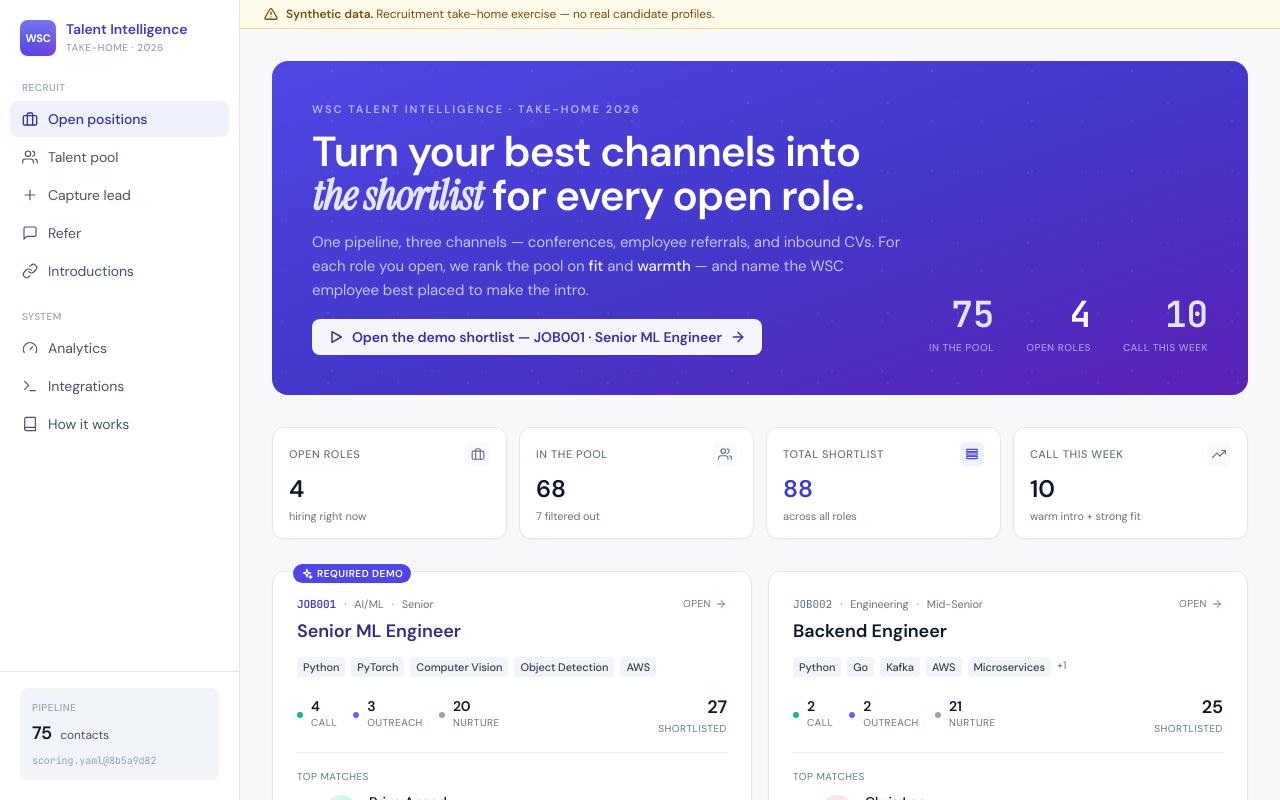
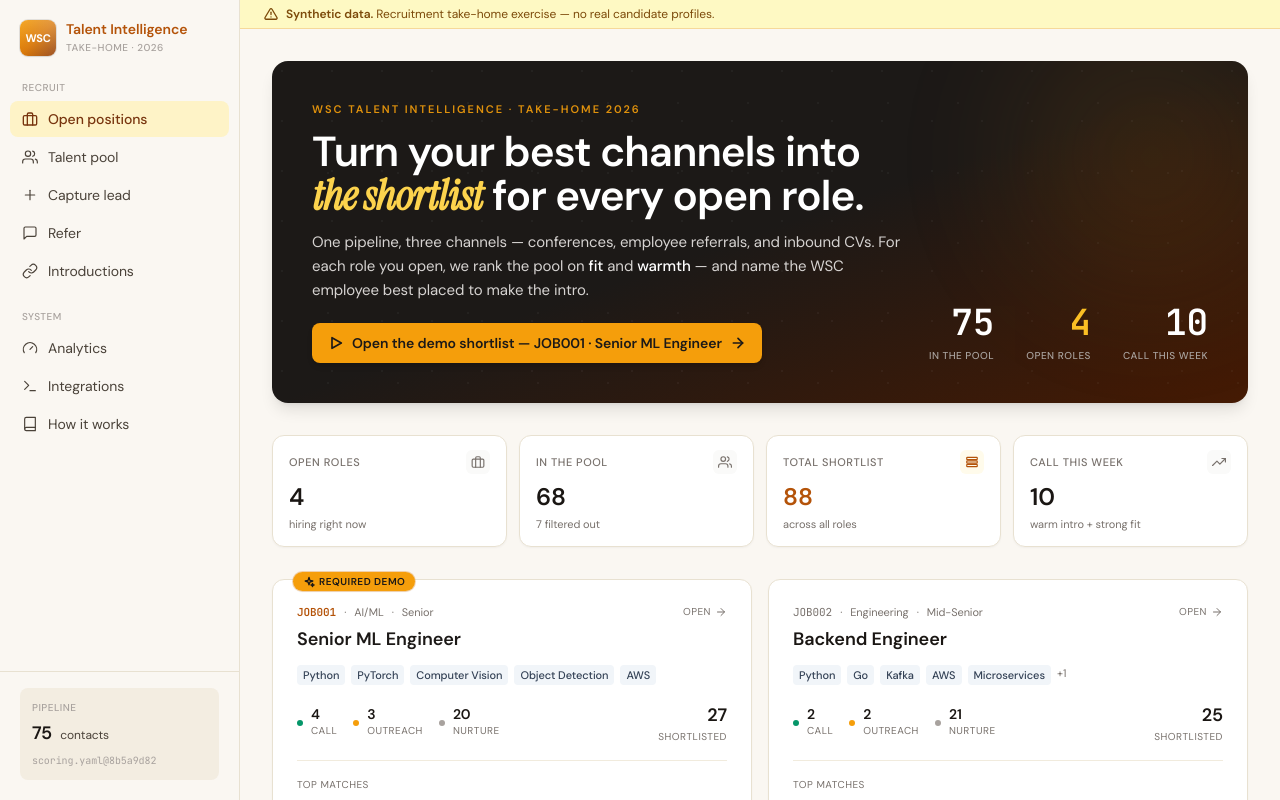
Before and after one commit to gal33k/wsc-talent-pool, a Next.js app in the folder web/: page / in a window 1280 px wide. Shown: the top 800 px of the page. Built offline with nearby package versions, Linux system fonts and the light colour scheme.

Commit message:
Palette overhaul: warm-charcoal + burnt-amber (broadcast identity)

```diff
--- a/web/app/globals.css
+++ b/web/app/globals.css
@@ -7,46 +7,48 @@
 :root {
   color-scheme: light;
 
-  /* Modern SaaS palette — cool neutral */
-  --bg-base:         #f7f8fa;
+  /* "Broadcast" palette — warm cream ground, near-black text, burnt-amber accent.
+     Distinctive from the generic indigo/blue SaaS look; nods to stadium/studio
+     warmth of sports broadcast (WSC's actual customers). */
+  --bg-base:         #faf7f2;   /* warm cream */
   --bg-elevated:     #ffffff;
-  --bg-hover:        #f1f4f8;
+  --bg-hover:        #f3ede1;
   --bg-input:        #ffffff;
-  --border:          #e4e7ec;
-  --border-strong:   #cdd2db;
-  --border-faint:    #edeff2;
+  --border:          #e8e1d1;   /* warm border */
+  --border-strong:   #cec2a8;
+  --border-faint:    #f1ebdd;
 
-  --text:            #0f172a;
-  --text-dim:        #475569;
-  --text-mute:       #64748b;
-  --text-faint:      #94a3b8;
+  --text:            #1a1613;   /* warm near-black */
+  --text-dim:        #4a4239;
+  --text-mute:       #78716c;   /* Tailwind stone-500, warm neutral */
+  --text-faint:      #a8a29e;
 
-  --accent:          #4f46e5;
-  --accent-hi:       #6366f1;
-  --accent-dim:      #3730a3;
-  --accent-soft:     #eef2ff;
+  --accent:          #b45309;   /* Tailwind amber-700 — burnt amber, distinctive */
+  --accent-hi:       #d97706;   /* amber-600 */
+  --accent-dim:      #78350f;   /* amber-900 */
+  --accent-soft:     #fef3c7;   /* amber-100 */
 
-  --good:            #059669;
-  --good-soft:       #ecfdf5;
-  --bad:             #dc2626;
-  --bad-soft:        #fef2f2;
-  --warn:            #d97706;
-  --warn-soft:       #fffbeb;
-  --info:            #0284c7;
-  --info-soft:       #f0f9ff;
+  --good:            #15803d;   /* forest green — pops on cream */
+  --good-soft:       #dcfce7;
+  --bad:             #b91c1c;   /* burgundy — warmer than crimson */
+  --bad-soft:        #fee2e2;
+  --warn:            #ca8a04;
+  --warn-soft:       #fef9c3;
+  --info:            #0369a1;
+  --info-soft:       #e0f2fe;
 
-  --tier-call:       #059669;
-  --tier-direct:     #4f46e5;
-  --tier-nurture:    #64748b;
+  --tier-call:       #15803d;
+  --tier-direct:     #b45309;
+  --tier-nurture:    #78716c;
 
-  /* Sidebar (light with subtle accents — Ashby/Gem pattern) */
-  --sidebar-bg:      #ffffff;
-  --sidebar-border:  #e4e7ec;
-  --sidebar-hover:   #f1f4f8;
-  --sidebar-active:  #eef2ff;
-  --sidebar-text:    #0f172a;
-  --sidebar-dim:     #475569;
-  --sidebar-faint:   #94a3b8;
+  /* Sidebar — cream matching the base, no visible seam, active state uses accent-soft */
+  --sidebar-bg:      #faf7f2;
+  --sidebar-border:  #e8e1d1;
+  --sidebar-hover:   #f3ede1;
+  --sidebar-active:  #fef3c7;
+  --sidebar-text:    #1a1613;
+  --sidebar-dim:     #4a4239;
+  --sidebar-faint:   #a8a29e;
 
   /* Custom easing curves (per Emil Kowalski / Apple design engineering).
      Built-in CSS easings are too weak — these give animations intentional punch. */
--- a/web/app/page.tsx
+++ b/web/app/page.tsx
@@ -60,32 +60,36 @@ export default function JobsIndex() {
 
   return (
     <main className="max-w-[1400px] mx-auto px-8 py-8">
-      <section className="mb-8 rounded-2xl bg-gradient-to-br from-indigo-600 via-indigo-700 to-violet-800 text-white p-8 md:p-10 overflow-hidden relative">
-        <div className="absolute inset-0 opacity-[0.08] pointer-events-none" style={{
+      <section className="mb-8 rounded-2xl bg-gradient-to-br from-stone-900 via-stone-900 to-amber-950 text-stone-100 p-8 md:p-10 overflow-hidden relative shadow-lg">
+        {/* Warm ambient glow — top-right amber wash simulating studio light */}
+        <div className="absolute -top-24 -right-24 w-96 h-96 rounded-full opacity-30 pointer-events-none blur-3xl" style={{
+          background: "radial-gradient(circle, rgba(217,119,6,0.6) 0%, transparent 70%)",
+        }} />
+        <div className="absolute inset-0 opacity-[0.04] pointer-events-none" style={{
           backgroundImage: "radial-gradient(circle at 20% 20%, white 1px, transparent 1px), radial-gradient(circle at 80% 60%, white 1px, transparent 1px)",
           backgroundSize: "50px 50px, 70px 70px",
         }} />
         <div className="relative flex flex-col md:flex-row md:items-end md:justify-between gap-6">
           <div>
-            <div className="text-[11px] uppercase tracking-[0.18em] font-semibold text-indigo-200/80 mb-3">
+            <div className="text-[11px] uppercase tracking-[0.18em] font-semibold text-amber-500/90 mb-3">
               WSC Talent Intelligence · Take-home 2026
             </div>
-            <h1 className="text-3xl md:text-[42px] font-semibold display-tight leading-[1.05] mb-3">
-              Turn your best channels into <span className="font-serif italic text-indigo-100">the shortlist</span> for every open role.
+            <h1 className="text-3xl md:text-[42px] font-semibold display-tight leading-[1.05] mb-3 text-white">
+              Turn your best channels into <span className="font-serif italic text-amber-300">the shortlist</span> for every open role.
             </h1>
-            <p className="text-sm md:text-[15px] text-indigo-100/80 leading-relaxed max-w-2xl mb-4">
+            <p className="text-sm md:text-[15px] text-stone-300 leading-relaxed max-w-2xl mb-5">
               One pipeline, three channels — conferences, employee referrals, and inbound CVs.
-              For each role you open, we rank the pool on <em className="text-white/90 not-italic font-medium">fit</em> and{" "}
-              <em className="text-white/90 not-italic font-medium">warmth</em> — and name the WSC
+              For each role you open, we rank the pool on <em className="text-white not-italic font-medium">fit</em> and{" "}
+              <em className="text-white not-italic font-medium">warmth</em> — and name the WSC
               employee best placed to make the intro.
             </p>
             <Link
               href="/jobs/JOB001/"
-              className="inline-flex items-center gap-2 bg-white/95 text-indigo-800 hover:bg-white text-sm font-semibold px-4 py-2 rounded-lg shadow-sm transition-colors"
+              className="inline-flex items-center gap-2 bg-amber-500 text-stone-900 hover:bg-amber-400 text-sm font-semibold px-4 py-2.5 rounded-lg shadow-md transition-colors"
             >
-              <Icon name="play" className="w-4 h-4" strokeWidth={2.25} />
+              <Icon name="play" className="w-4 h-4" strokeWidth={2.5} />
               Open the demo shortlist — JOB001 · Senior ML Engineer
-              <Icon name="arrow-right" className="w-4 h-4" strokeWidth={2.25} />
+              <Icon name="arrow-right" className="w-4 h-4" strokeWidth={2.5} />
             </Link>
           </div>
           <div className="flex items-center gap-5 md:gap-8 flex-shrink-0 stagger">
@@ -123,28 +127,28 @@ export default function JobsIndex() {
           <Link
             key={job.job_id}
             href={`/jobs/${job.job_id}/`}
-            className={`card p-6 hover:shadow-md transition-all group relative ${
+            className={`card card-interactive p-6 group relative ${
               isDemo
-                ? "border-2 border-indigo-300 bg-gradient-to-br from-indigo-50/40 to-white ring-1 ring-indigo-100 hover:border-indigo-400"
-                : "hover:border-accent"
+                ? "border-2 border-amber-400 bg-gradient-to-br from-amber-50/60 to-white ring-1 ring-amber-100 hover:border-amber-500"
+                : ""
             }`}
           >
             {isDemo && (
-              <span className="absolute -top-2 left-5 inline-flex items-center gap-1 bg-indigo-600 text-white text-[10px] font-semibold uppercase tracking-wider rounded-full px-2 py-0.5 shadow-sm">
-                <Icon name="sparkles" className="w-3 h-3" strokeWidth={2.5} />
+              <span className="absolute -top-2 left-5 inline-flex items-center gap-1 bg-amber-500 text-stone-900 text-[10px] font-semibold uppercase tracking-wider rounded-full px-2.5 py-0.5 shadow-sm ring-1 ring-amber-600/30">
+                <Icon name="sparkles" className="w-3 h-3" strokeWidth={2.75} />
                 Required demo
               </span>
             )}
             <div className="flex items-start justify-between gap-3 mb-3">
               <div>
                 <div className="flex items-center gap-2 mb-1">
-                  <span className={`text-[11px] font-mono ${isDemo ? "text-indigo-700 font-semibold" : "text-mute"}`}>{job.job_id}</span>
+                  <span className={`text-[11px] font-mono ${isDemo ? "text-amber-700 font-semibold" : "text-mute"}`}>{job.job_id}</span>
                   <span className="text-[11px] text-mute">·</span>
                   <span className="text-[11px] text-mute">{job.department}</span>
                   <span className="text-[11px] text-mute">·</span>
                   <span className="text-[11px] text-mute">{job.seniority}</span>
                 </div>
-                <h3 className={`text-lg font-semibold group-hover:text-indigo-700 transition-colors ${isDemo ? "text-indigo-900" : "text-text"}`}>
+                <h3 className={`text-lg font-semibold transition-colors ${isDemo ? "text-stone-900 group-hover:text-amber-800" : "text-text group-hover:text-amber-700"}`}>
                   {job.title}
                 </h3>
               </div>
@@ -165,9 +169,9 @@ export default function JobsIndex() {
             </div>
 
             <div className="flex items-center gap-4 mb-4 pb-4 border-b border-border-faint">
-              <TierPill label="Call" count={counts.call} colour="bg-emerald-500" />
-              <TierPill label="Outreach" count={counts.direct} colour="bg-indigo-500" />
-              <TierPill label="Nurture" count={counts.nurture} colour="bg-slate-400" />
+              <TierPill label="Call" count={counts.call} colour="bg-emerald-600" />
+              <TierPill label="Outreach" count={counts.direct} colour="bg-amber-500" />
+              <TierPill label="Nurture" count={counts.nurture} colour="bg-stone-400" />
               <div className="ml-auto text-right">
                 <div className="text-lg font-semibold text-text tabular">{total}</div>
                 <div className="text-[10px] text-mute uppercase tracking-wider">shortlisted</div>
@@ -225,11 +229,11 @@ function HeroMetric({ n, label, accent }: { n: number; label: string; accent?: b
   return (
     <div className="text-right">
       <div className={`text-3xl md:text-4xl font-semibold tabular font-mono leading-none ${
-        accent ? "text-white" : "text-indigo-100"
+        accent ? "text-amber-400" : "text-white"
       }`}>
         {n}
       </div>
-      <div className="text-[10px] uppercase tracking-wider text-indigo-200/70 mt-1.5 font-medium">
+      <div className="text-[10px] uppercase tracking-wider text-stone-400 mt-1.5 font-medium">
         {label}
       </div>
     </div>
@@ -254,12 +258,12 @@ function ShortcutCard({
   title: string; description: string; href: string; icon: React.ComponentProps<typeof Icon>["name"];
 }) {
   return (
-    <Link href={href} className="card p-4 hover:border-accent transition-colors group flex items-start gap-3">
-      <div className="w-9 h-9 rounded-md bg-indigo-50 text-indigo-600 flex items-center justify-center flex-shrink-0 group-hover:bg-indigo-100">
+    <Link href={href} className="card card-interactive p-4 group flex items-start gap-3">
+      <div className="w-9 h-9 rounded-md bg-amber-50 text-amber-700 flex items-center justify-center flex-shrink-0 group-hover:bg-amber-100">
         <Icon name={icon} className="w-4 h-4" strokeWidth={2} />
       </div>
       <div className="min-w-0">
-        <div className="text-sm font-semibold text-text group-hover:text-indigo-700 transition-colors">{title}</div>
+        <div className="text-sm font-semibold text-text group-hover:text-amber-700 transition-colors">{title}</div>
         <div className="text-xs text-mute mt-0.5">{description}</div>
       </div>
     </Link>
--- a/web/components/Sidebar.tsx
+++ b/web/components/Sidebar.tsx
@@ -26,12 +26,12 @@ export default function Sidebar() {
       {/* Brand */}
       <Link href="/" className="block px-5 pt-5 pb-6 group" aria-label="WSC Talent Intelligence · Home">
         <div className="flex items-center gap-2.5">
-          <div className="relative w-9 h-9 rounded-lg bg-gradient-to-br from-indigo-500 via-indigo-600 to-violet-700 flex items-center justify-center text-white text-[11px] font-bold tracking-tight shadow-sm ring-1 ring-white/10">
+          <div className="relative w-9 h-9 rounded-lg bg-gradient-to-br from-amber-500 via-amber-600 to-amber-800 flex items-center justify-center text-white text-[11px] font-bold tracking-tight shadow-sm ring-1 ring-stone-900/10">
             <span className="relative z-10">WSC</span>
             <div className="absolute inset-0 rounded-lg bg-gradient-to-tr from-white/0 via-white/10 to-white/25 pointer-events-none" />
           </div>
           <div className="min-w-0">
-            <div className="text-sm font-semibold sidebar-ink leading-tight truncate group-hover:text-indigo-700 transition-colors">
+            <div className="text-sm font-semibold sidebar-ink leading-tight truncate group-hover:text-amber-700 transition-colors">
               Talent Intelligence
             </div>
             <div className="text-[10px] sidebar-faint uppercase tracking-wider font-medium mt-0.5">
--- a/web/components/StatsBar.tsx
+++ b/web/components/StatsBar.tsx
@@ -20,12 +20,12 @@ export default function StatsBar({ stats }: { stats: Stat[] }) {
           <div className="flex items-center justify-between mb-2">
             <div className="text-[11px] uppercase tracking-wider text-mute font-medium">{s.label}</div>
             {s.iconName && (
-              <div className={`w-6 h-6 rounded-md flex items-center justify-center ${s.accent ? "bg-indigo-50 text-indigo-600" : "bg-slate-50 text-slate-500"}`}>
+              <div className={`w-6 h-6 rounded-md flex items-center justify-center ${s.accent ? "bg-amber-50 text-amber-700" : "bg-stone-50 text-stone-500"}`}>
                 <Icon name={s.iconName} className="w-3.5 h-3.5" strokeWidth={2} />
               </div>
             )}
           </div>
-          <div className={`text-2xl font-semibold tabular leading-tight ${s.accent ? "text-indigo-700" : "text-text"} ${
+          <div className={`text-2xl font-semibold tabular leading-tight ${s.accent ? "text-amber-700" : "text-text"} ${
             typeof s.value === "string" && s.value.length > 12 ? "text-lg" : ""
           }`}>
             {s.value}
```
